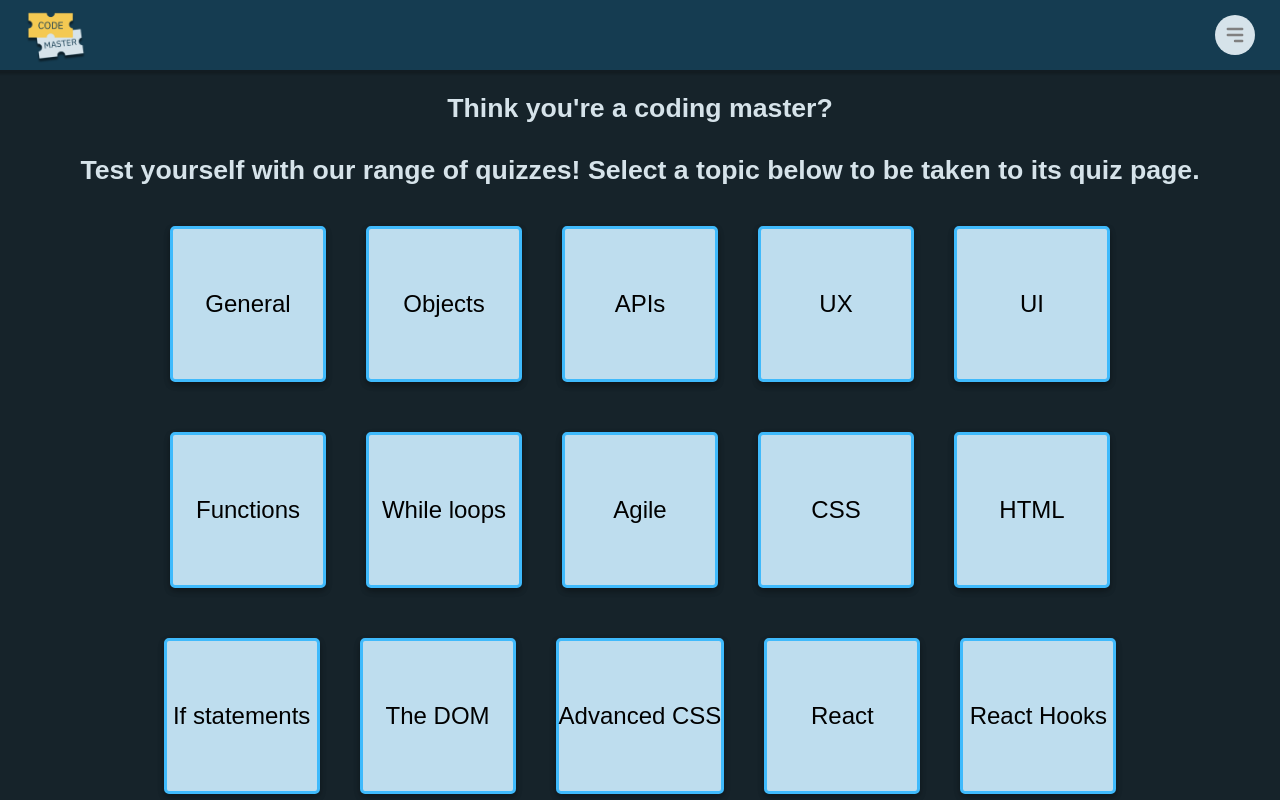
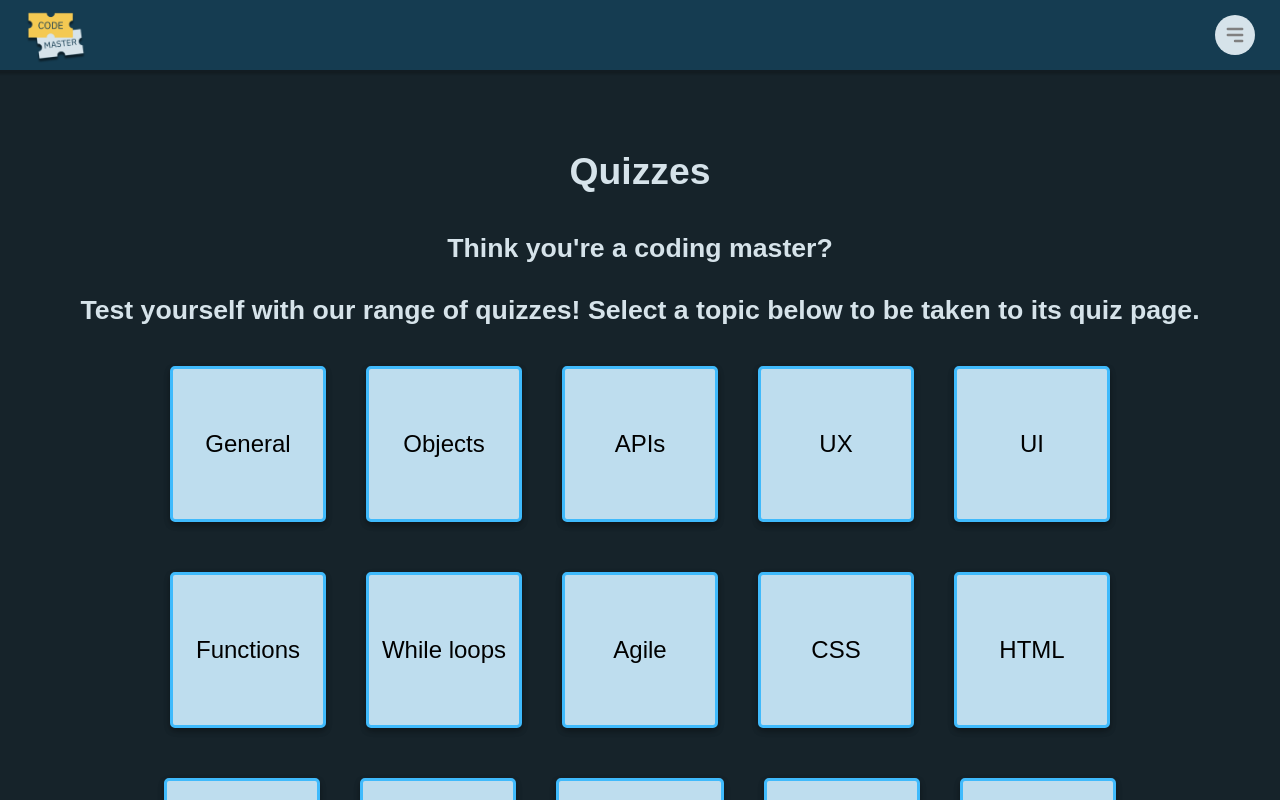
Before and after one commit to SchoolOfCode/bc14_w7_project-frontend-go-gitters, a React (Create React App) app in the folder app-project/: page /Test in a window 1280 px wide. Shown: the top 800 px of the page. Built offline with nearby package versions, Linux system fonts and the light colour scheme.

Commit message:
fixed padding

```diff
--- a/app-project/src/Pages/TopicPage.css
+++ b/app-project/src/Pages/TopicPage.css
@@ -1,5 +1,5 @@
 .heading {
-    margin-top: 10px;
+    margin-top: 150px;
     margin-bottom: 40px;
     text-align: center;
     font-size: 28pt;
```
